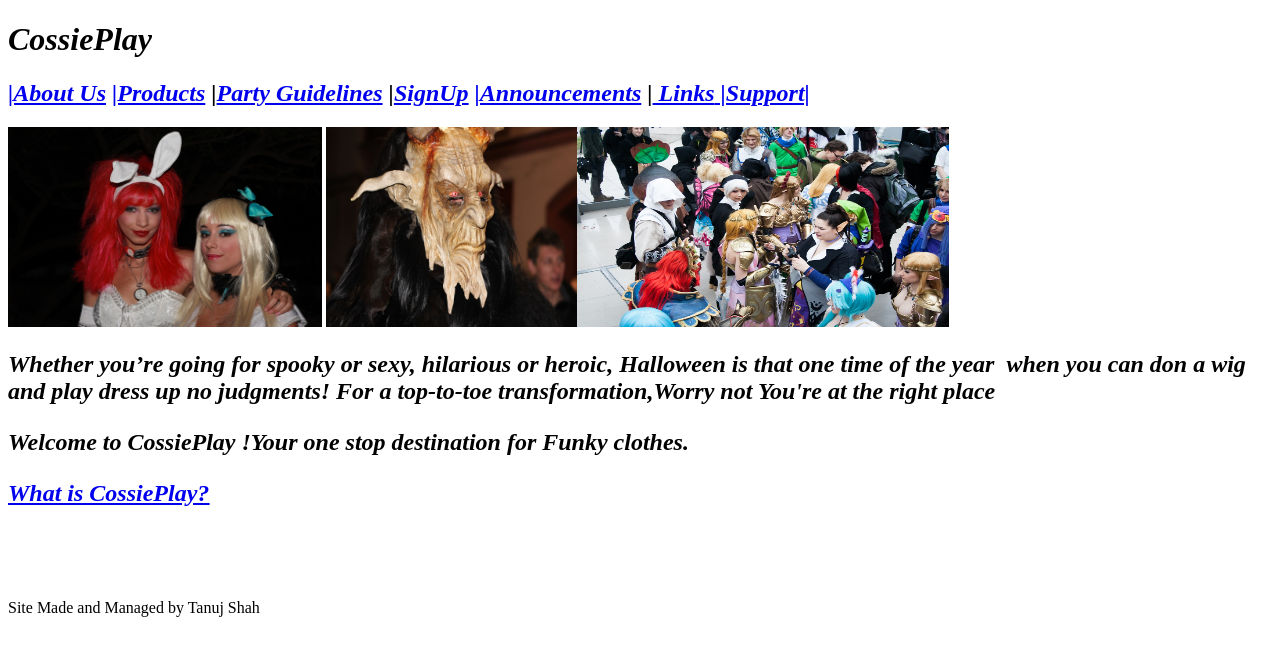
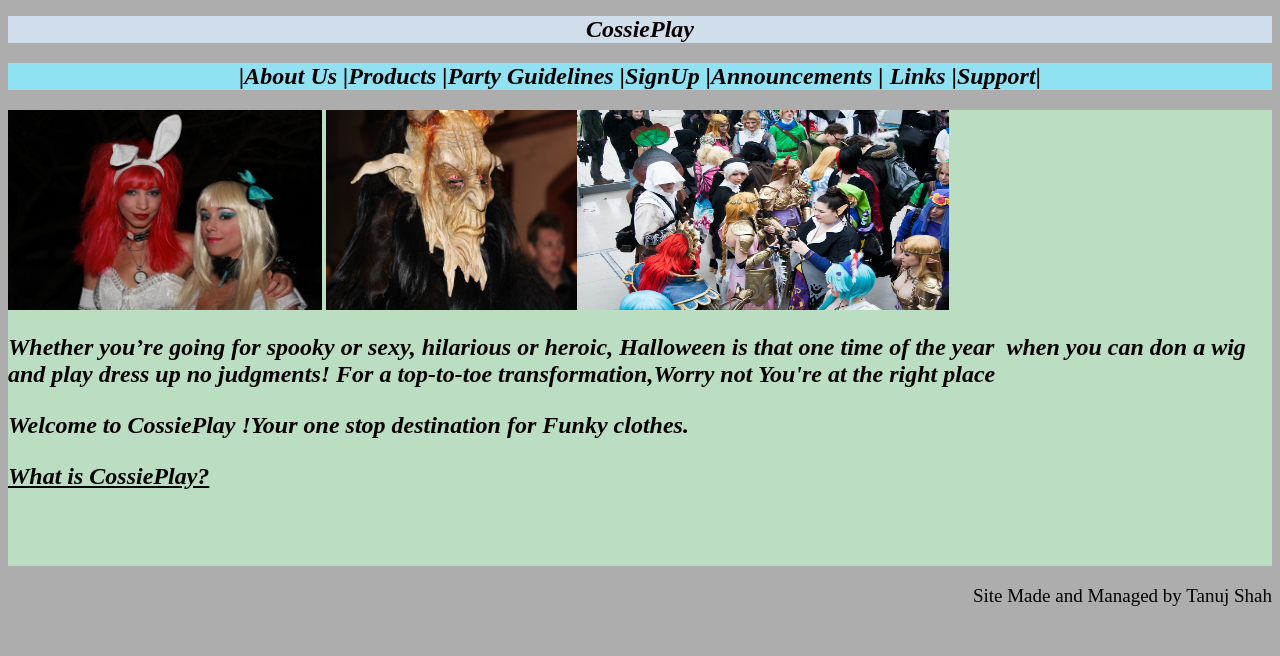
Before and after one commit to Tanujshahh/A1-MiniSite, a plain HTML site: page MiniSite/index.html in a window 1280 px wide. Drawn offline with Linux system fonts and the light colour scheme.

Commit message:
Add files via upload

```diff
--- a/MiniSite/index.html
+++ b/MiniSite/index.html
@@ -1,16 +1,18 @@
 <!doctype html>
-<html>
+<html><!-- InstanceBegin template="/Templates/index.dwt" codeOutsideHTMLIsLocked="false" -->
 <head>
 <meta charset="utf-8">
-<!-- TemplateBeginEditable name="doctitle" -->
+<!-- InstanceBeginEditable name="doctitle" -->
 <title>index</title>
-<!-- TemplateEndEditable -->
-<link href="file:///F|/cosplay/plan.css" rel="stylesheet" type="text/css">
-<!-- TemplateBeginEditable name="head" -->
-<!-- TemplateEndEditable -->
+<!-- InstanceEndEditable -->
+
+<!-- InstanceBeginEditable name="head" -->
+<!-- InstanceEndEditable -->
+<link href="plan1.css" rel="stylesheet" type="text/css">
 </head>
 
 <body>
+<!-- InstanceBeginEditable name="EditRegion3" -->
 <div id="Banner">
   <h1><em>CossiePlay</em></h1>
 </div>
@@ -30,5 +32,8 @@
 <div id="Footer">
   <p>Site Made and Managed by Tanuj Shah</p>
 </div>
+
+<!-- InstanceEndEditable -->
 </body>
-</html>
+
+<!-- InstanceEnd --></html>
--- /dev/null
+++ b/MiniSite/plan1.css
@@ -0,0 +1,57 @@
+@charset "utf-8";
+/* CSS Document */
+
+/* ID Selectors*/
+
+#Banner {
+	 text-align:center;
+	background:#D0DDEB;
+}
+
+#Nav_bar {
+	text-align:center;
+	background-color: #90E2F3;
+}
+
+#Main_content {
+	text-align:left;
+	background-color:#BBDDC1;
+	fontize: 22p;
+}
+#Footer {
+	text-align:right;
+	font-size:19px;
+}
+/* tag selectors */
+Body{
+	background-color:#ADADAD;
+
+
+}
+#Main_content h2 {
+}
+em {
+	color: #070000;
+	font-size: x-large;
+}
+h2 {
+	text-decoration: none;
+	color: #0D0C0C;
+
+
+
+
+
+}
+h2 em a {
+}
+h1 {
+	font-style: italic;
+	font-size: x-large;
+}
+
+a {
+	color: #000000;
+	text-decoration: none;
+	font-size: x-large;
+}
```
Also changed, not shown: MiniSite/aboutus.html (+15 -11 lines), MiniSite/announcements.html (+13 -9 lines), MiniSite/links.html (+13 -9 lines), MiniSite/partyguidelines.html (+13 -8 lines), MiniSite/products.html (+13 -14 lines), MiniSite/signup.html (+13 -9 lines), MiniSite/support.html (+12 -8 lines), MiniSite/whatiscosplay.html (+13 -8 lines), 1 other file.
